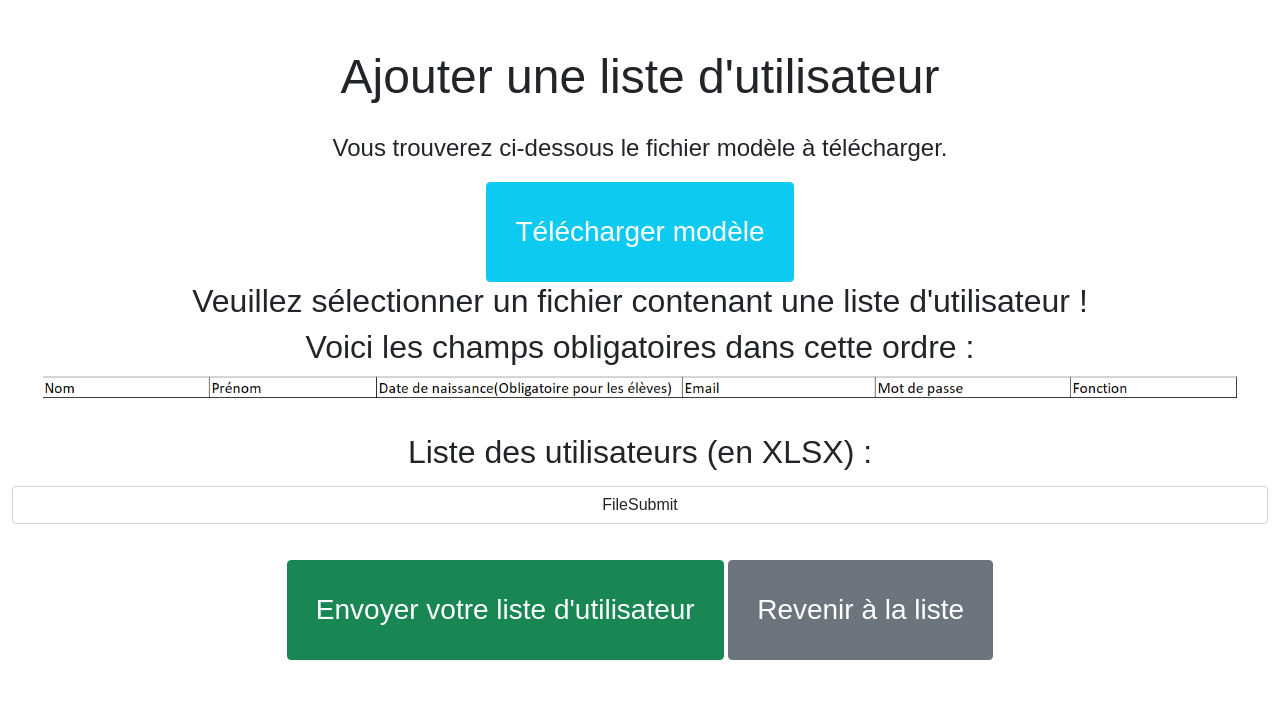
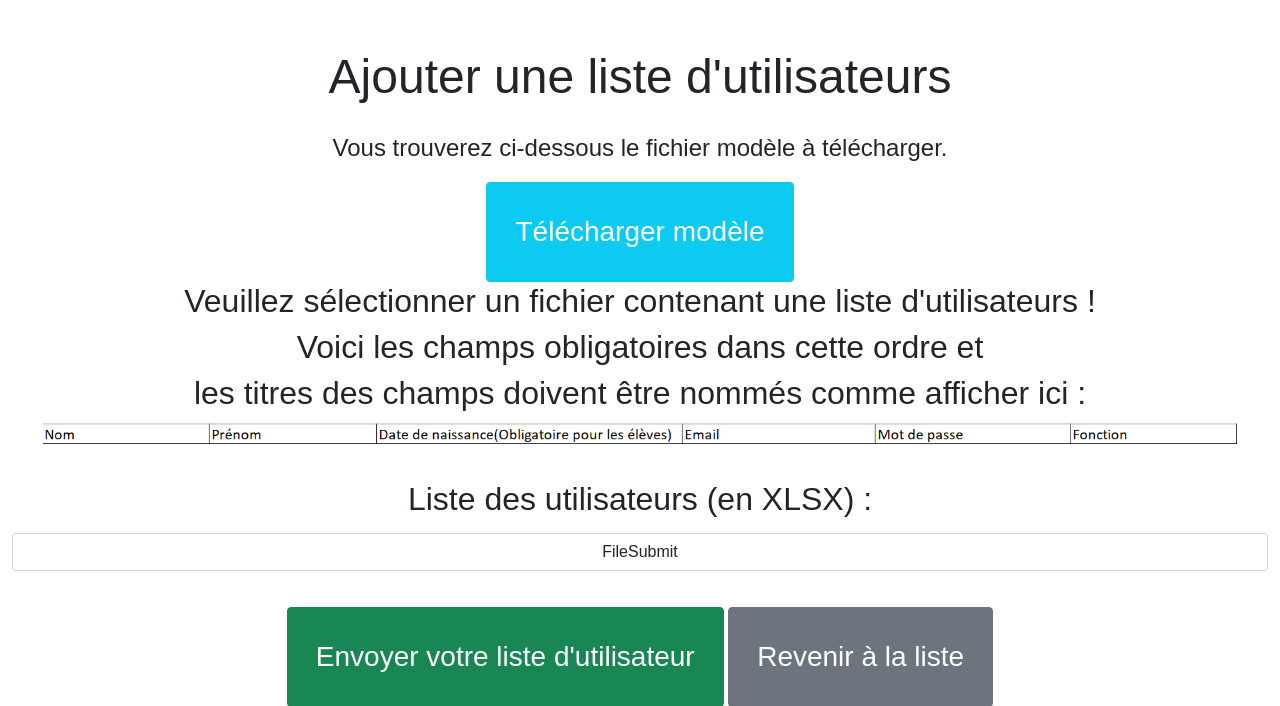
Before and after one commit to icecold120000/ReservationSandwich, a Symfony app: template templates/user/userFile.html.twig in a window 1280 px wide. Shown: the part 106-812 px from the top of the page. Run offline with Twig, Linux system fonts and the light colour scheme; the template is opened without the code that fills it, so the values that code supplies are empty; form fields are guessed from the names that the template uses; some libraries are stand-ins or nearby versions; some web fonts are replaced.

Commit message:
11/07/2022
Mise à jour mineure + datafixtures

```diff
--- a/src/DataFixtures/UserFixtures.php
+++ b/src/DataFixtures/UserFixtures.php
@@ -25,7 +25,7 @@ class UserFixtures extends Fixture
             ->setNomUser('Admin')
             ->setPrenomUser('Admin')
             ->setDateNaissanceUser(new \DateTime('08-11-2000'))
-            ->setEmail('Admin@gmail.com')
+            ->setEmail('admin@gmail.com')
             ->setRoles([User::ROLE_ADMIN])
             ->setPassword($password)
             ->setTokenHash('5nuixns798ytecHzu6JDH')
--- a/templates/adulte/adulteFile.html.twig
+++ b/templates/adulte/adulteFile.html.twig
@@ -6,7 +6,7 @@
 {% endblock %}
 {% block body %}
     <main class="container-fluid">
-        <h1>Ajouter une liste d'utilisateur</h1>
+        <h1>Ajouter une liste d'adultes</h1>
 
         <h2>Veuillez sélectionner un fichier contenant une liste d'adultes !</h2>
         <h2>Voici les champs obligatoires dans cette ordre et</h2>
--- a/templates/eleve/eleveFile.html.twig
+++ b/templates/eleve/eleveFile.html.twig
@@ -9,7 +9,7 @@
         <h1>Ajouter une liste d'élèves</h1>
         <h2>Veuillez sélectionner un fichier contenant une liste d'élèves !</h2>
         <h2>Voici les champs obligatoires dans cette ordre et </h2>
-        <h2>les titres des champs doivent être nommés comme afficher ici :</h2></h2>
+        <h2>les titres des champs doivent être nommés comme afficher ici :</h2>
         <img id="champObli" src="{{ asset('/static/images/champObligatoireEleve.png') }}"
              alt="Champ obligatoire liste d'élèves">
 
--- a/templates/user/userFile.html.twig
+++ b/templates/user/userFile.html.twig
@@ -1,20 +1,20 @@
 {% extends 'base.html.twig' %}
 
-{% block title %}Ajouter une liste d'utilisateur{% endblock %}
+{% block title %}Ajouter une liste d'utilisateurs{% endblock %}
 {% block stylesheets %}
     <link rel="stylesheet" type="text/css" href="{{ asset('static/css/admin.css') }}">
 {% endblock %}
 {% block body %}
     <main class="container-fluid">
-        <h1>Ajouter une liste d'utilisateur</h1>
-
+        <h1>Ajouter une liste d'utilisateurs</h1>
         <p>Vous trouverez ci-dessous le fichier modèle à télécharger.</p>
         <a class="btn btn-info" id="btnAjout" href="{{ asset('/static/images/utilisateurTest.xlsx') }}">
             Télécharger modèle
         </a>
 
-        <h2>Veuillez sélectionner un fichier contenant une liste d'utilisateur !</h2>
-        <h2>Voici les champs obligatoires dans cette ordre :</h2>
+        <h2>Veuillez sélectionner un fichier contenant une liste d'utilisateurs !</h2>
+        <h2>Voici les champs obligatoires dans cette ordre et</h2>
+        <h2>les titres des champs doivent être nommés comme afficher ici :</h2>
         <img id="champObli" src="{{ asset('/static/images/champObligatoireUser.png') }}"
              alt="Champ obligatoire liste d'utlisateurq">
 
```
Also changed, not shown: src/DataFixtures/ClasseFixtures.php (+26 -4 lines).
